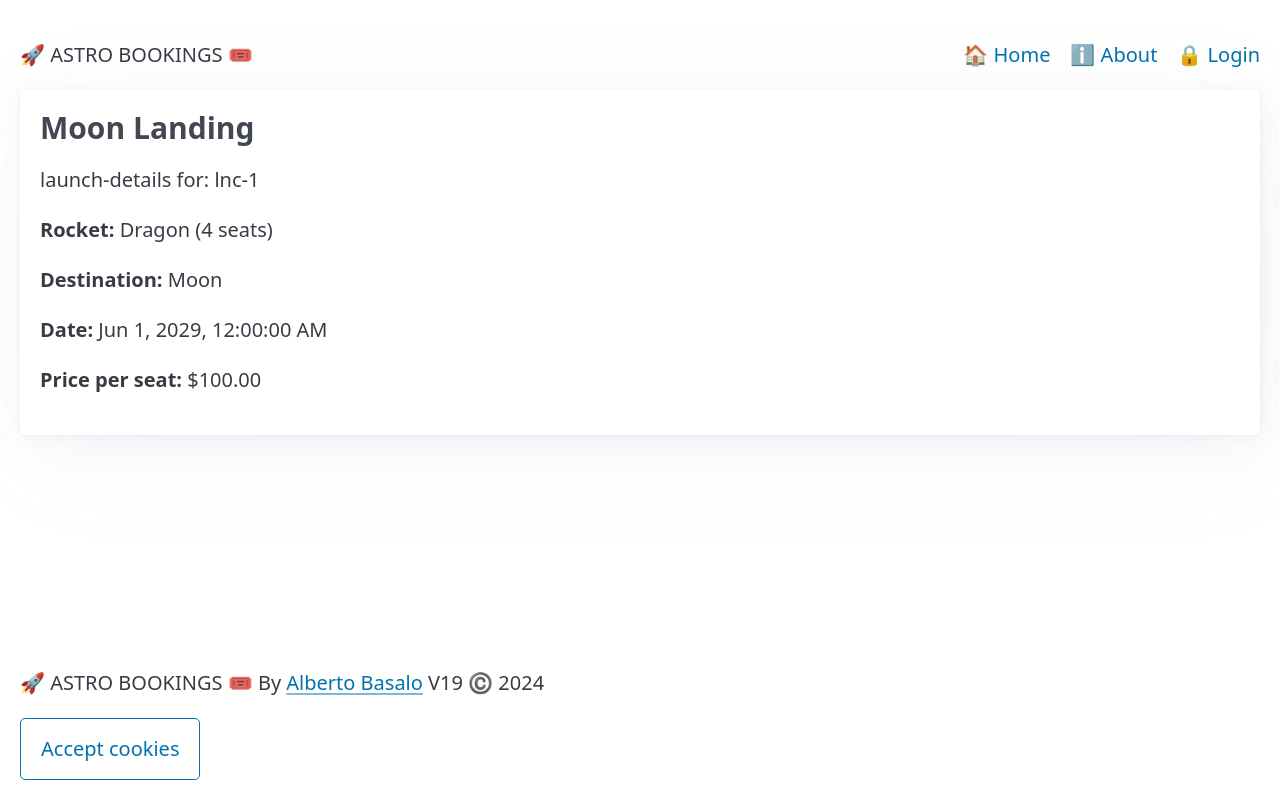
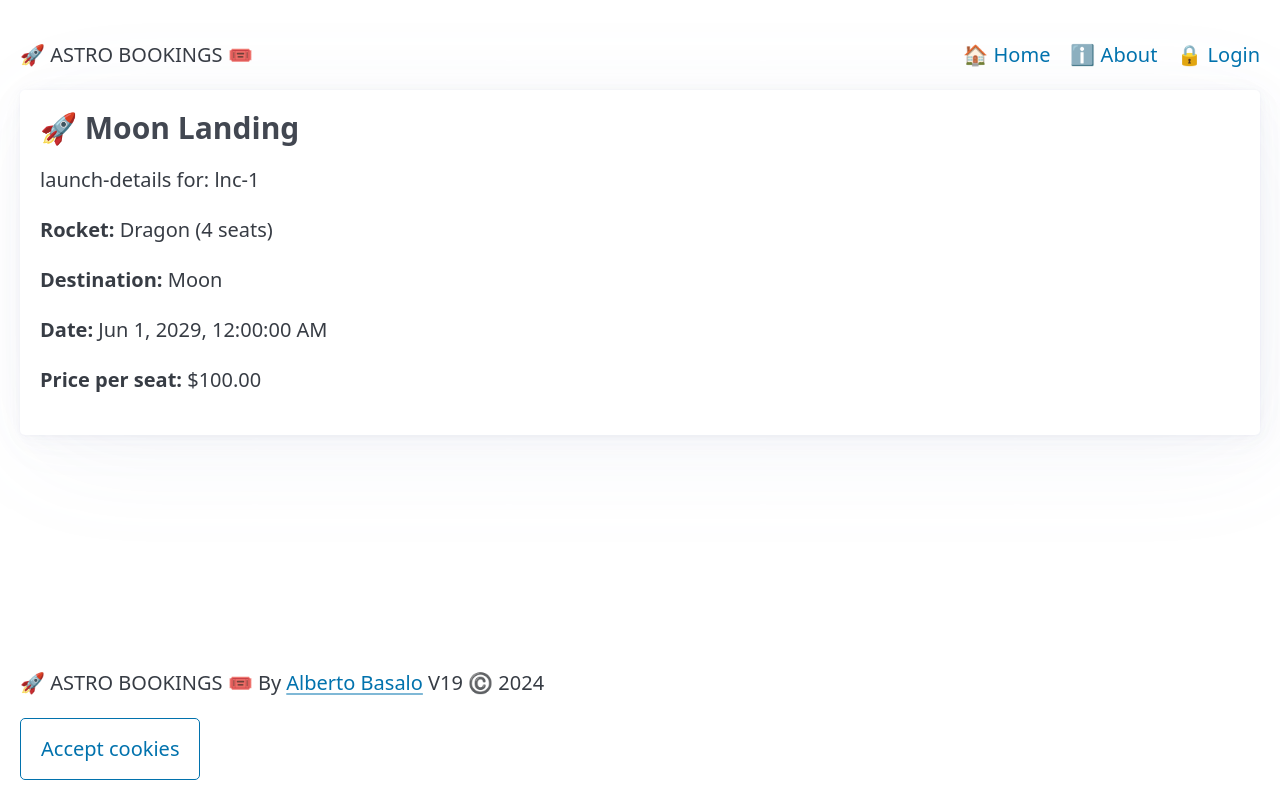
Before and after one commit to TrainingITCourses/softtek_angular_basics_3, an Angular app in the folder AstroBookings/: page /launches/lnc-1 in a window 1280 px wide. Built offline with nearby package versions, Linux system fonts and the light colour scheme.

Commit message:
feat: input signal

```diff
--- a/AstroBookings/src/app/routes/home/home.page.html
+++ b/AstroBookings/src/app/routes/home/home.page.html
@@ -1,15 +1,6 @@
 <article>
   <lab-page-header [title]="title" subtitle="Choose your journey" />
   <main>
-    <ul>
-      @for (launch of launches; track launch.id) {
-      <li>
-        <!-- A dynamic link -->
-        <a [routerLink]="['launches',launch.id]">
-          {{ launch.mission }} - {{ launch.date | date }}
-        </a>
-      </li>
-      }
-    </ul>
+    <lab-launches-list [launches]="launches" />
   </main>
 </article>
--- a/AstroBookings/src/app/routes/home/home.page.ts
+++ b/AstroBookings/src/app/routes/home/home.page.ts
@@ -1,12 +1,11 @@
-import { DatePipe } from '@angular/common';
 import { ChangeDetectionStrategy, Component } from '@angular/core';
-import { RouterLink } from '@angular/router';
 import { LAUNCHES } from '@app/shared/data/launches.data';
 import { PageHeaderComponent } from '../../shared/ui/page-header.component';
+import { LaunchesListComponent } from './launches-list.component';
 
 @Component({
   changeDetection: ChangeDetectionStrategy.OnPush,
-  imports: [DatePipe, RouterLink, PageHeaderComponent],
+  imports: [PageHeaderComponent, LaunchesListComponent],
   templateUrl: './home.page.html',
 })
 export class HomePage {
--- /dev/null
+++ b/AstroBookings/src/app/routes/home/launches-list.component.ts
@@ -0,0 +1,32 @@
+import { DatePipe } from '@angular/common';
+import {
+  ChangeDetectionStrategy,
+  Component,
+  input,
+  InputSignal,
+} from '@angular/core';
+import { RouterLink } from '@angular/router';
+import { LaunchDto } from '@app/shared/models/launch.dto';
+
+@Component({
+  selector: 'lab-launches-list',
+  imports: [DatePipe, RouterLink],
+  template: `
+    <ul>
+      @for (launch of launches(); track launch.id) {
+      <li>
+        <!-- A dynamic link -->
+        <a [routerLink]="['launches', launch.id]">
+          {{ launch.mission }} - {{ launch.date | date }}
+        </a>
+      </li>
+      }
+    </ul>
+  `,
+  styles: ``,
+  changeDetection: ChangeDetectionStrategy.OnPush,
+})
+export class LaunchesListComponent {
+  public readonly launches: InputSignal<LaunchDto[]> =
+    input.required<LaunchDto[]>();
+}
--- a/AstroBookings/src/app/routes/launches/launch-details.page.ts
+++ b/AstroBookings/src/app/routes/launches/launch-details.page.ts
@@ -18,10 +18,7 @@ import { PageHeaderComponent } from '@app/shared/ui/page-header.component';
   imports: [DatePipe, CurrencyPipe, PageHeaderComponent],
   template: `
     <article>
-      <lab-page-header
-        [title]="launch().mission"
-        subtitle=" launch-details for: {{ id() }}"
-      />
+      <lab-page-header [title]="title()" [subtitle]="subtitle()" />
       <main>
         <p>
           <strong>Rocket:</strong> {{ rocket().name }} ({{ rocket().capacity }}
@@ -42,6 +39,14 @@ import { PageHeaderComponent } from '@app/shared/ui/page-header.component';
 export default class LaunchDetailsPage {
   public readonly id: InputSignal<string> = input.required<string>();
 
+  protected readonly title: Signal<string> = computed(
+    () => '🚀 ' + this.launch().mission
+  );
+
+  protected readonly subtitle: Signal<string> = computed(
+    () => 'launch-details for: ' + this.id()
+  );
+
   protected readonly launch: Signal<LaunchDto> = computed(() => {
     return LAUNCHES.find((launch) => launch.id === this.id()) || NULL_LAUNCH;
   });
```
